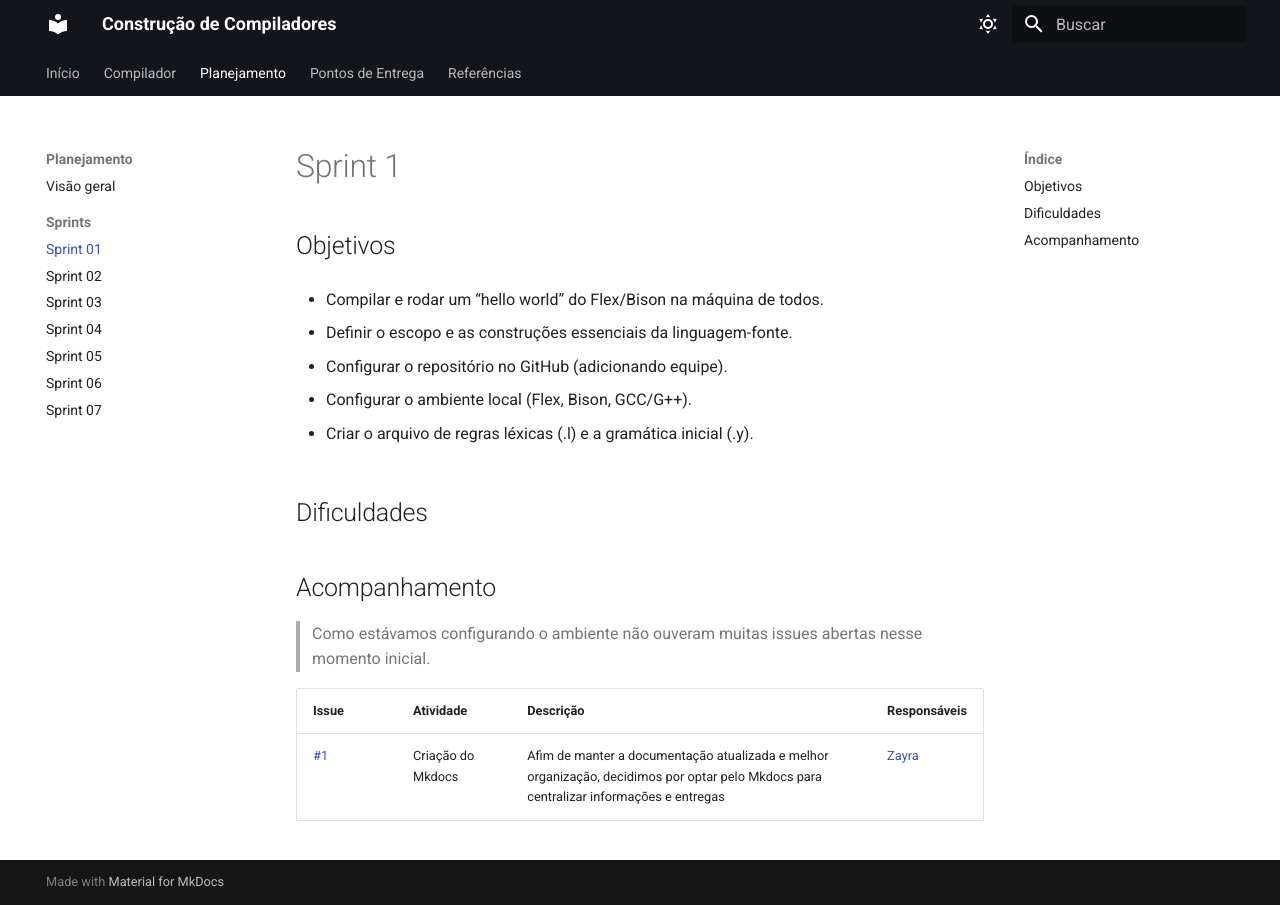
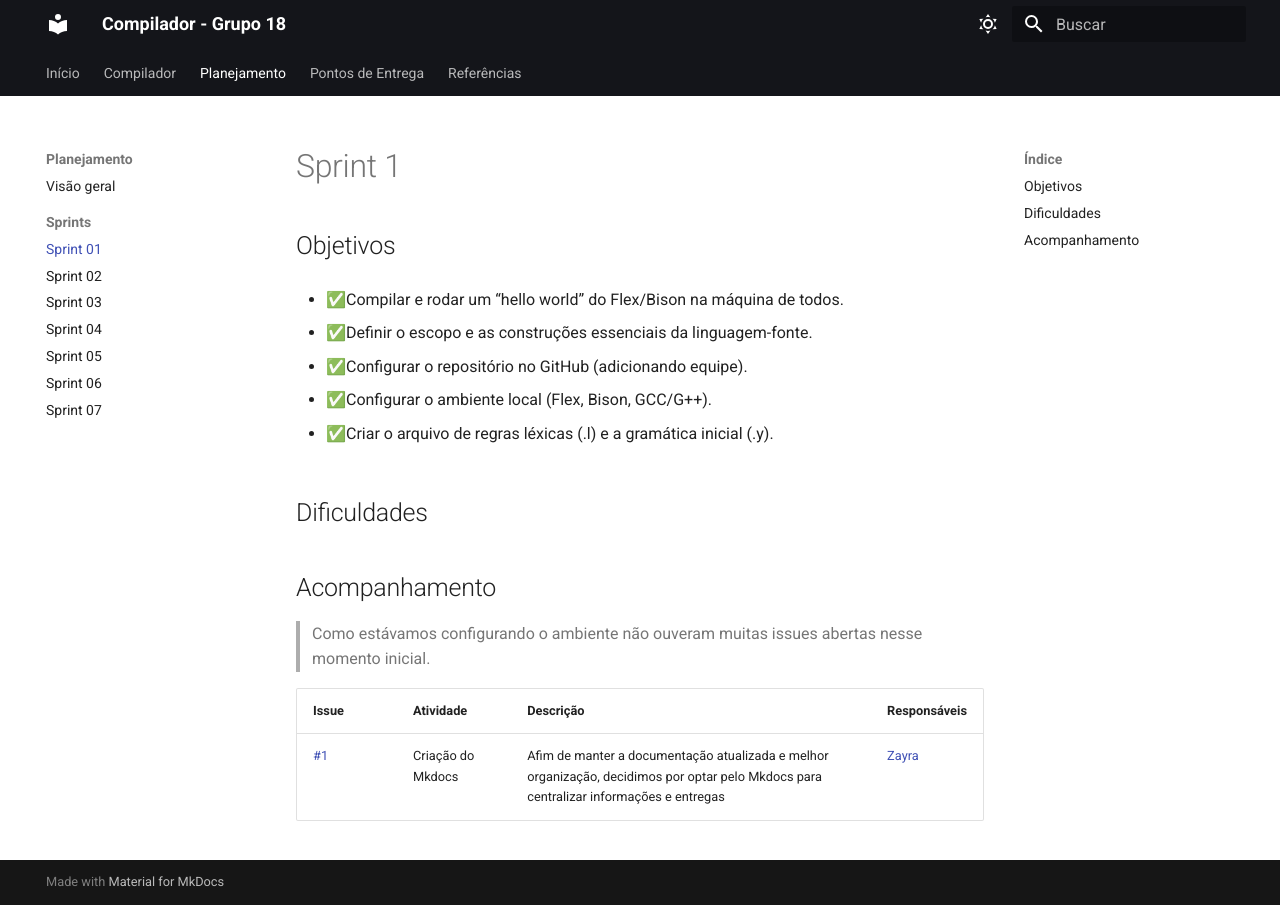
Before and after one commit to JosefWojtyla/G18_COMP1_26_2, an MkDocs documentation site: the page built from docs/planejamento/sprint-01.md, in a window 1280 px wide. Built offline with MkDocs 1.6.1 and Material for MkDocs 9.7.7, drawn with Linux system fonts in a browser that asks for light colours.

```diff
--- a/docs/planejamento/sprint-01.md
+++ b/docs/planejamento/sprint-01.md
@@ -2,15 +2,15 @@
 
 ## Objetivos
 
-- Compilar e rodar um “hello world” do Flex/Bison na máquina de todos.
+- ✅Compilar e rodar um “hello world” do Flex/Bison na máquina de todos.
 
-- Definir o escopo e as construções essenciais da linguagem-fonte.
+- ✅Definir o escopo e as construções essenciais da linguagem-fonte.
 
-- Configurar o repositório no GitHub (adicionando equipe).
+- ✅Configurar o repositório no GitHub (adicionando equipe).
 
-- Configurar o ambiente local (Flex, Bison, GCC/G++).
+- ✅Configurar o ambiente local (Flex, Bison, GCC/G++).
 
-- Criar o arquivo de regras léxicas (.l) e a gramática inicial (.y).
+- ✅Criar o arquivo de regras léxicas (.l) e a gramática inicial (.y).
 
 ## Dificuldades
 
--- a/mkdocs.yml
+++ b/mkdocs.yml
@@ -1,4 +1,4 @@
-site_name: Construção de Compiladores
+site_name: Compilador - Grupo 18
 site_description: Documentação do projeto de construção de um compilador
 site_author: Grupo 18
 
```
Also changed, not shown: docs/index.md (+1 -1 lines), 1 other file.
